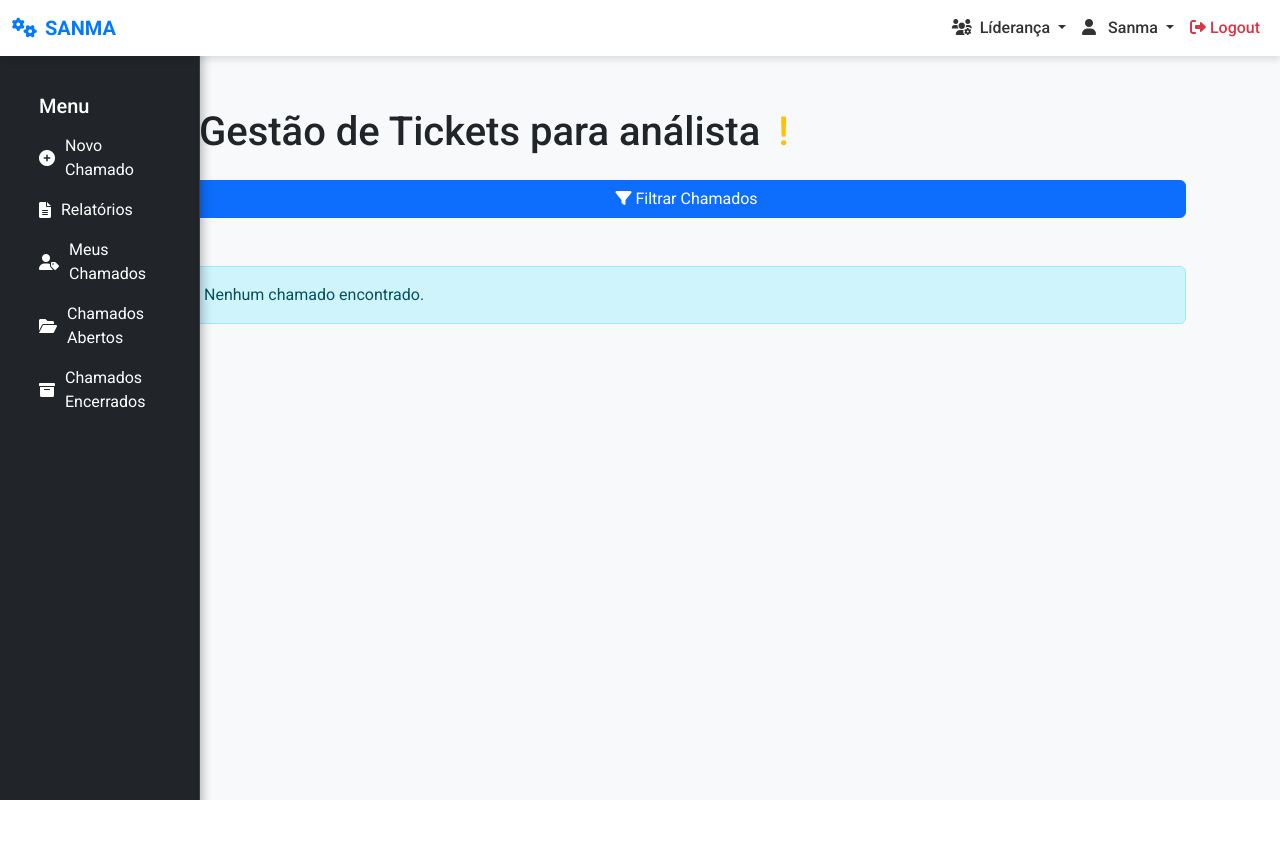
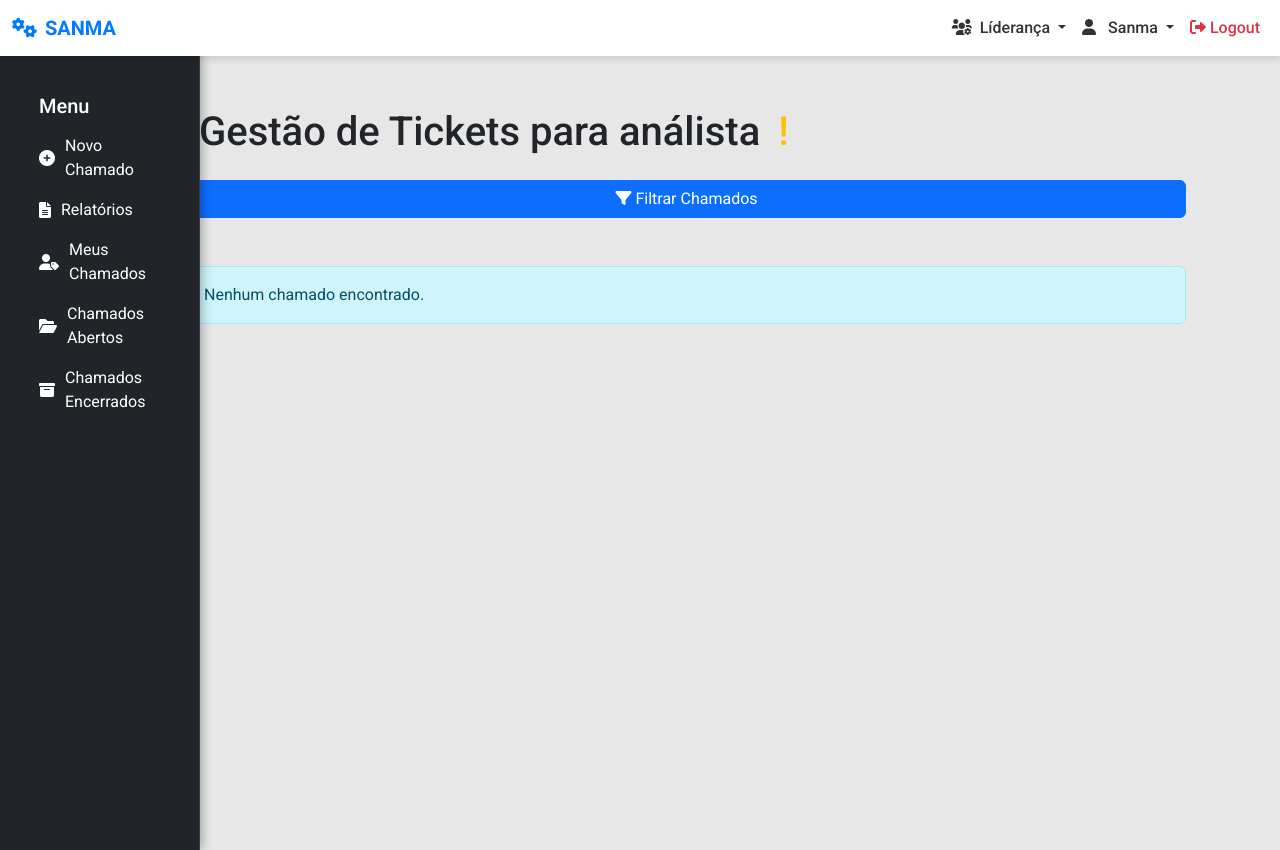
Before and after one commit to download2t/SISTEMA-WEB-OS, a Django app: page /ordem-servico/admlistar/ in a window 1280 px wide. Before the commit the page ends 800 px from the top, so only its background shows below. Run offline with Django 5.2, Linux system fonts and the light colour scheme; a user stored in the database is signed in; data comes from the database, SQL or seed files in the repository; both versions use the stored data as it was after the commit.

Commit message:
alteração nos templates, basicos.

```diff
--- a/sistema_geral/templates/adm_ordem_servico/listar.html
+++ b/sistema_geral/templates/adm_ordem_servico/listar.html
@@ -4,6 +4,13 @@
 {% block extra_css %}
 <link rel="stylesheet" href="{% static 'css/adm_ordem_servico/listar_chamados.css' %}">
 <link rel="stylesheet" href="{% static 'css/adm_ordem_servico/menu_os.css' %}">
+<style>
+body {
+    background: rgba(185, 185, 185, 0.34); /* Tom de cinza muito claro e translúcido */
+    backdrop-filter: blur(5px); /* Efeito de vidro fosco */
+}
+</style>
+
 {% endblock %}
 
 {% block content %}
@@ -196,6 +203,7 @@
         </div>
     </div>
 
+
 {% endblock %}
 
 {% block scripts %}
--- a/sistema_geral/templates/core/base.html
+++ b/sistema_geral/templates/core/base.html
@@ -92,7 +92,7 @@
                                 </li>
 
                               <li> <!-- Chamados -->
-                                {% if request.user.is_superuser or request.user.is_staff %}
+                                {% if request.user.is_staff %}
                                     <a class="dropdown-item d-flex align-items-center" href="{% url 'adm_chamados_abertos' %}">
                                         <i class="fas fa-list-alt me-2"></i>
                                         <span>Chamados (Admin)</span>
--- a/sistema_geral/templates/ordem_servico/menu_os.html
+++ b/sistema_geral/templates/ordem_servico/menu_os.html
@@ -1,9 +1,4 @@
 <div class="d-flex">
-    <!-- Botão para abrir/fechar o menu -->
-    <button id="menu-toggle" class="btn">
-        <i class="fas fa-bars"></i>
-    </button>
-
     <!-- Menu Lateral -->
     <nav id="sidebar" class="bg-dark">
         <div class="p-4">
```
Also changed, not shown: sistema_geral/db_sistema.sqlite3.
